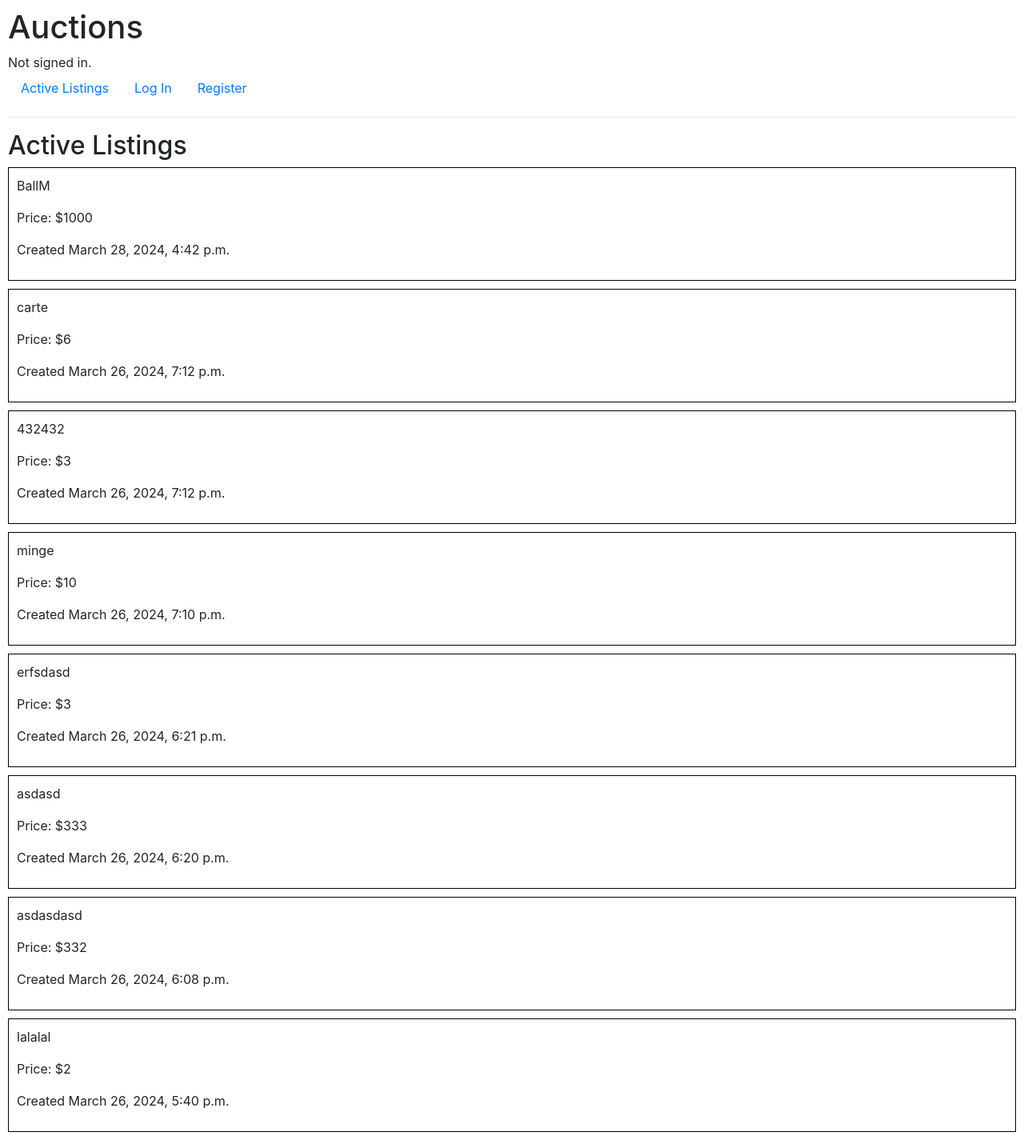
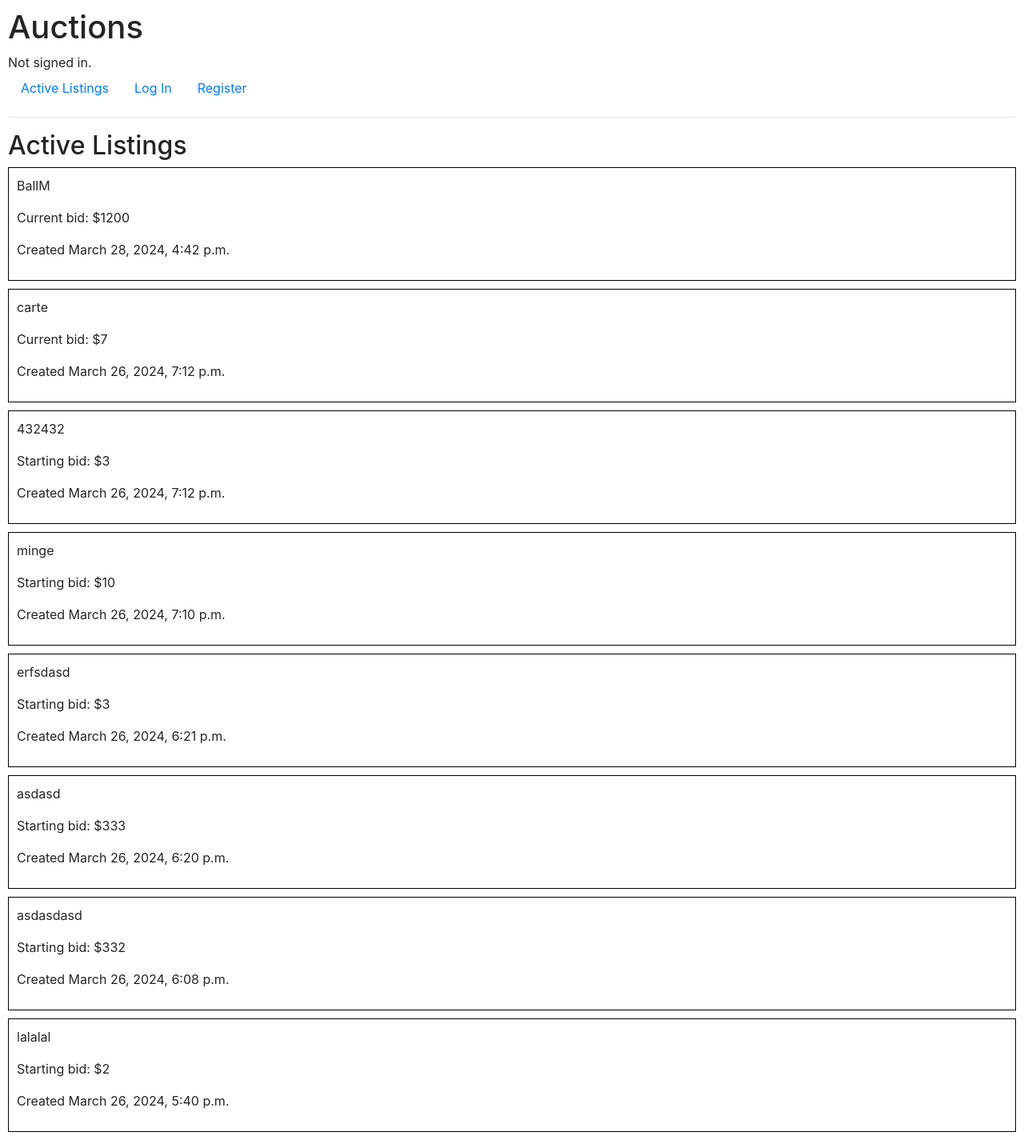
Before and after one commit to mihaiFilipoiu/commerce, a Django app: page / in a window 1280 px wide. Shown: the whole page at 80% size. Run offline with Django 3.2, Linux system fonts and the light colour scheme; data comes from the database, SQL or seed files in the repository; some libraries are stand-ins or nearby versions.

Commit message:
homepage: each listing displays either the highest bid or the starting bid

```diff
--- a/auctions/templates/auctions/index.html
+++ b/auctions/templates/auctions/index.html
@@ -8,7 +8,11 @@
             <a href="{% url 'listing_view' auction.id%}" class="auction-link">
                 <div class="auction">
                     <p>{{ auction.title }}</p>
-                    <p>Price: ${{ auction.starting_bid }}</p>
+                    {% if auction.highest_bid %}
+                        <p>Current bid: ${{ auction.highest_bid }}</p>
+                    {% else %}
+                        <p>Starting bid: ${{ auction.starting_bid }}</p>
+                    {% endif %}
                     <p>Created {{ auction.date_created }}</p>
                 </div>
             </a>
--- a/auctions/views.py
+++ b/auctions/views.py
@@ -1,6 +1,7 @@
 from django.contrib.auth import authenticate, login, logout
 from django.contrib.auth.decorators import login_required
 from django.contrib import messages
+from django.db.models import Max
 from django.db import IntegrityError
 from django.http import HttpResponse, HttpResponseRedirect
 from django.shortcuts import render,get_object_or_404
@@ -10,7 +11,9 @@ from .models import User, AuctionListing, Watchlist, Bid
 from .forms import CreateListingForm, BidForm
 
 def index(request):
-    auctions = AuctionListing.objects.order_by("-date_created")
+    auctions = AuctionListing.objects.annotate(
+        highest_bid=Max("bids__bid")
+    ).order_by("-date_created")
     return render(request, "auctions/index.html", {
         "auctions": auctions
     })
```
